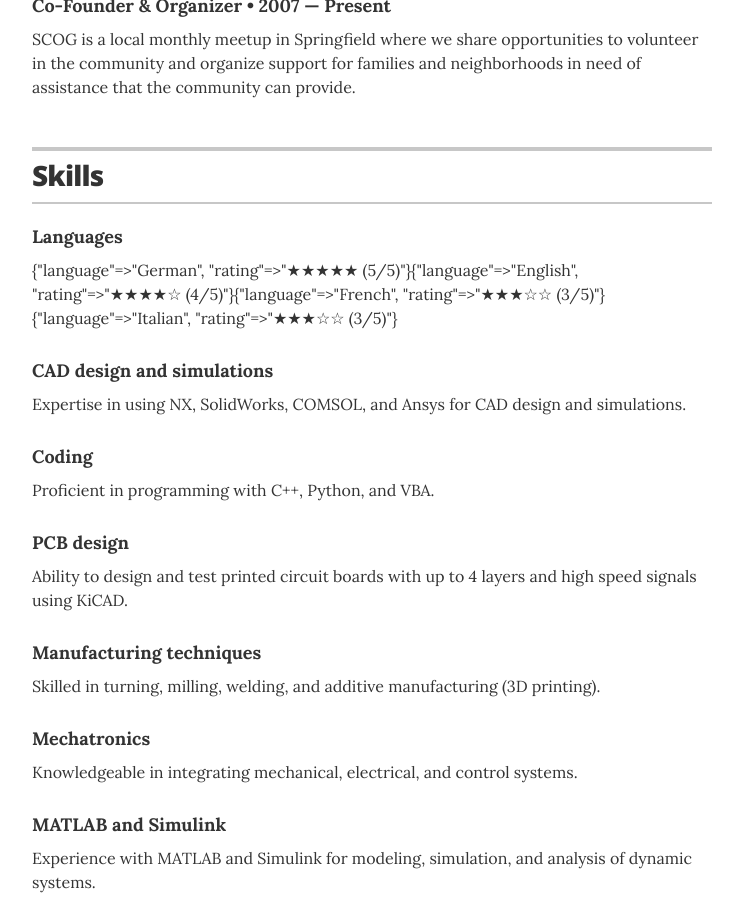
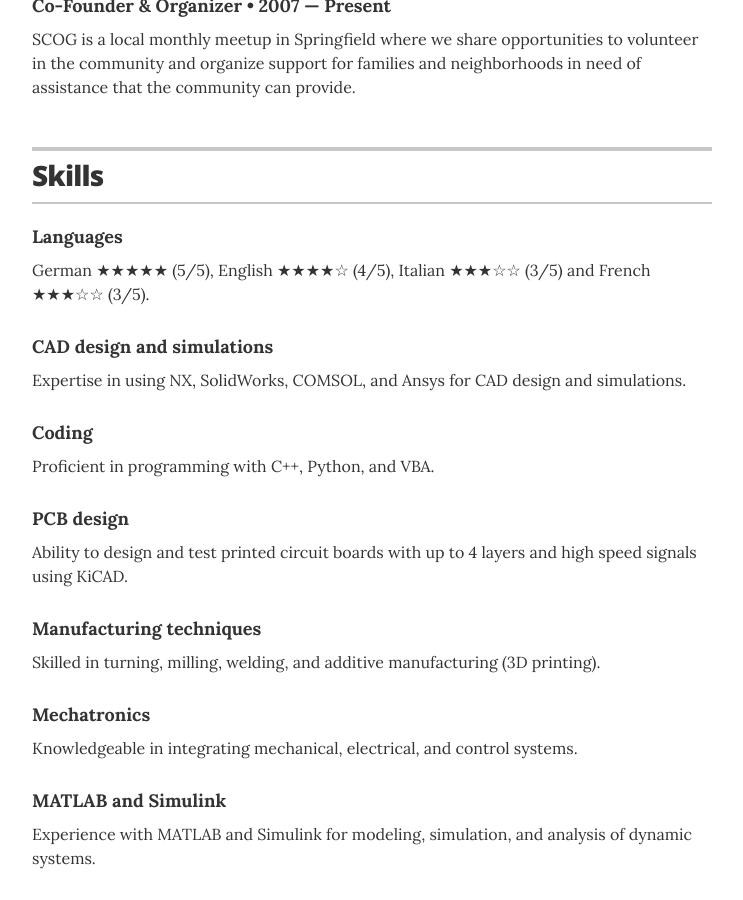
Before and after one commit to TobiasKoehlerETH/TobiasKoehlerETH.github.io, a Jekyll site: the page built from index.html, in a window 1280 px wide and 900 px high, scrolled down 1884 px. Shown: the whole window, without its empty margins (268-1011 px from the left). Built offline with Jekyll 4.4.1, drawn with Linux system fonts in a browser that asks for light colours.

Commit message:
Update skills.yml

```diff
--- a/_data/skills.yml
+++ b/_data/skills.yml
@@ -1,14 +1,6 @@
 # Skills
 - skill: Languages
-  description:
-    - language: German
-      rating: "★★★★★ (5/5)"
-    - language: English
-      rating: "★★★★☆ (4/5)"
-    - language: French
-      rating: "★★★☆☆ (3/5)"
-    - language: Italian
-      rating: "★★★☆☆ (3/5)"
+  description: German ★★★★★ (5/5), English ★★★★☆ (4/5), Italian ★★★☆☆ (3/5) and French ★★★☆☆ (3/5).
 
 # Technical Skills
 - skill: CAD design and simulations
```
